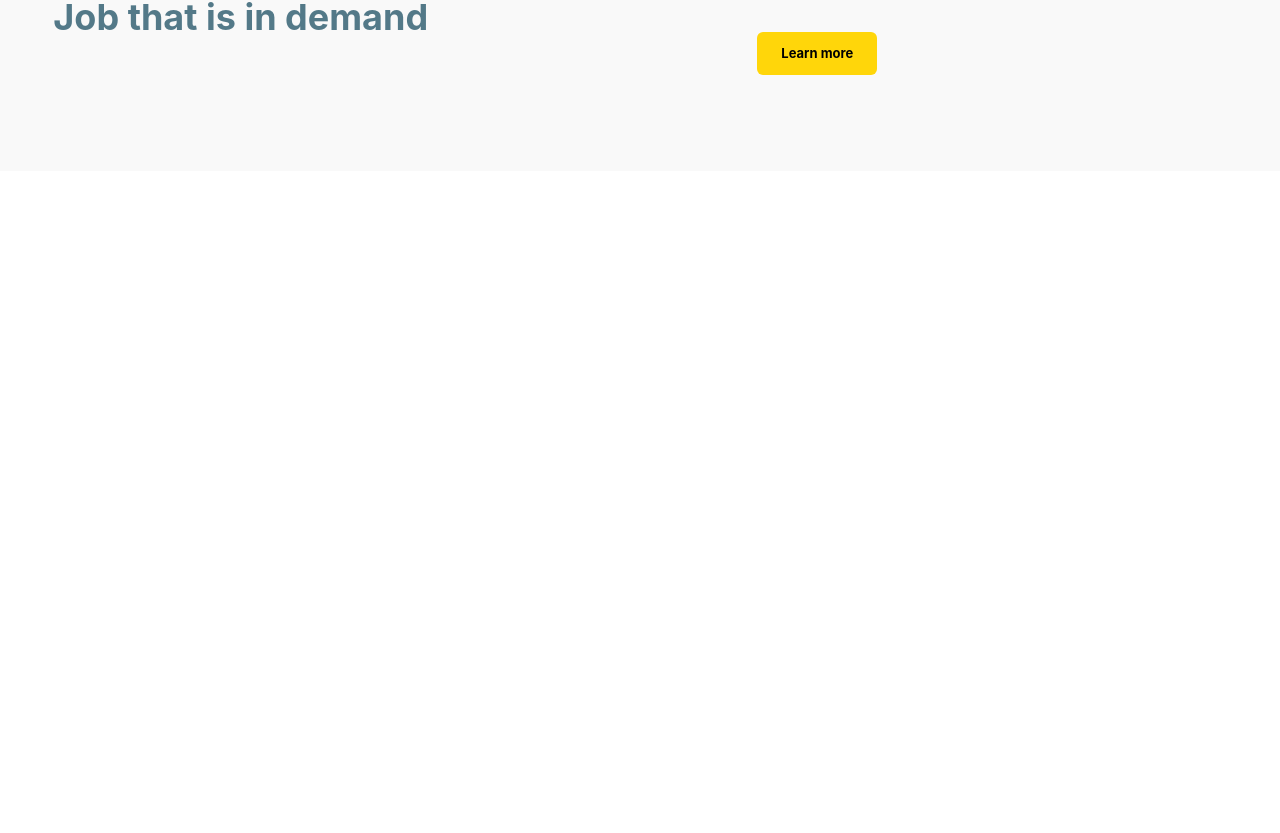
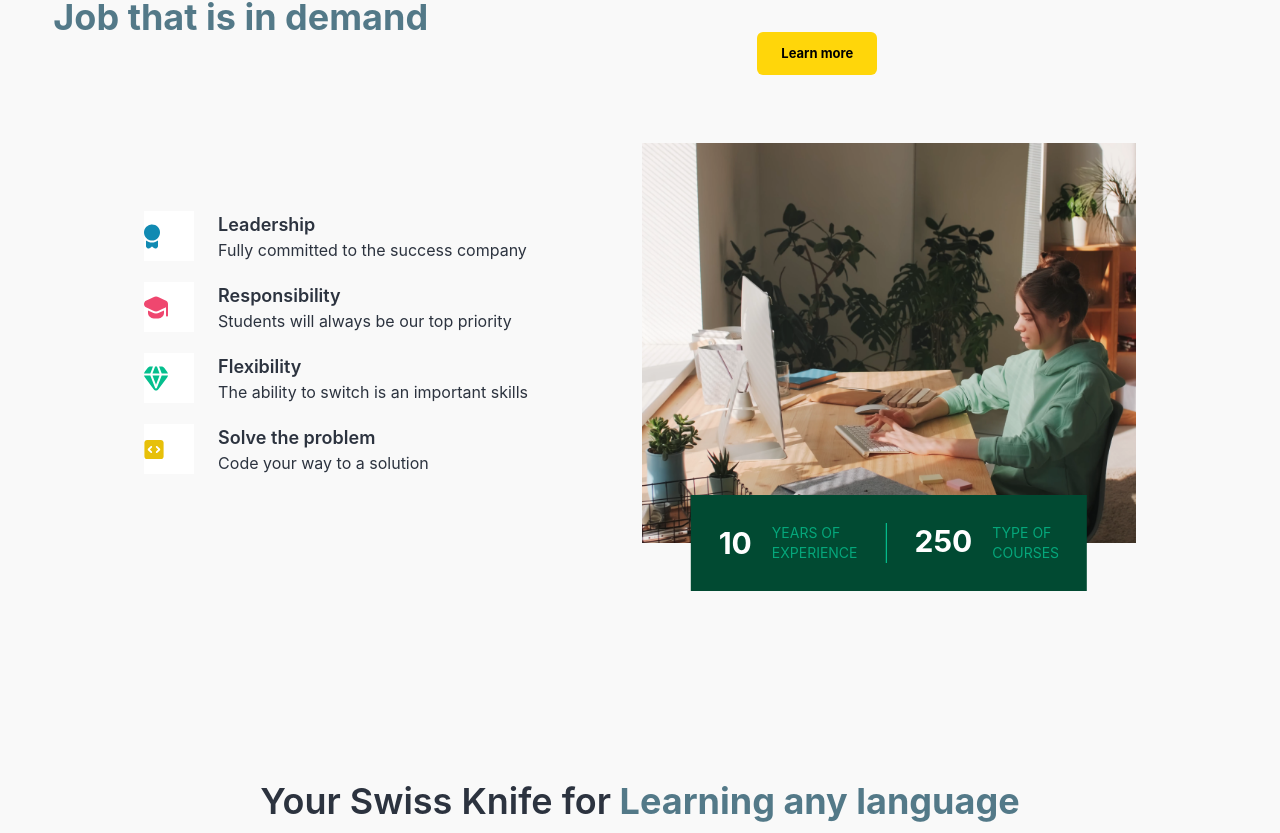
Before and after one commit to amanraooo/StudyNotion_Prac, a React (Create React App) app: page / in a window 1280 px wide. Shown: the part 1964-2797 px from the top of the page. Before the commit the page ends 2135 px from the top, so only its background shows below. Built offline with nearby package versions, Linux system fonts and the light colour scheme.

Commit message:
timeline section

```diff
--- a/src/components/core/HomePage/LearningLanguageSection.jsx
+++ b/src/components/core/HomePage/LearningLanguageSection.jsx
@@ -1,9 +1,46 @@
 import React from 'react'
+import HighlightText from './HighlightText';
+import know_your_progress from '../../../assets/Images/Know_your_progress.png'
+import Compare_with_others from "../../../assets/Images/Compare_with_others.svg";
+import Plan_your_lessons from "../../../assets/Images/Plan_your_lessons.svg";
+import CTAButton from "../../../components/core/HomePage/Button";
 
 const LearningLanguageSection = () => {
   return (
-    <div>
+    <div className='mt-[130px]'>
+      <div className='flex flex-col gap-5 items-center'>
 
+      <div className='text-4xl font-semibold text-center'>
+        Your Swiss Knife for
+        <HighlightText text={"Learning any language"}/>
+
+      </div>
+
+      <div className='text-center text-richblack-600 mt-1 mx-auto text-base font-medium w-[64%]'>
+Using spin making learning multiple languages easy. with 20+ languages realistic voice-over, progress tracking, custom schedule and more.
+      </div>
+
+      <div className='flex flex-row items-center justify-center mt-5 '>
+        <img
+        src={know_your_progress}       alt="know_your_progress"
+        className='object-contain -mr-32'
+        />
+        <img
+        src={Compare_with_others}       alt="Compare_with_others"
+        className='object-contain'
+        />
+        <img
+        src={Plan_your_lessons}       alt="Plan_your_lessons"
+        className='object-contain -ml-36'
+        />
+      </div>
+
+      <div className='w-fit'>
+        <CTAButton active={true} linkto={'/signup'}>
+          <div>Learn more</div>
+        </CTAButton>
+      </div>
+      </div>
     </div>
   )
 }
--- a/src/components/core/HomePage/TimelineSection.jsx
+++ b/src/components/core/HomePage/TimelineSection.jsx
@@ -1,11 +1,83 @@
-import React from 'react'
+import React from "react";
+import Logo1 from "../../../assets/TimeLineLogo/Logo1.svg";
+import Logo2 from "../../../assets/TimeLineLogo/Logo2.svg";
+import Logo3 from "../../../assets/TimeLineLogo/Logo3.svg";
+import Logo4 from "../../../assets/TimeLineLogo/Logo4.svg";
+import timelineImage from "../../../assets/Images/TimelineImage.png";
+
+const timeline = [
+  {
+    Logo: Logo1,
+    heading: "Leadership",
+    Description: "Fully committed to the success company",
+  },
+  {
+    Logo: Logo2,
+    heading: "Responsibility",
+    Description: "Students will always be our top priority",
+  },
+  {
+    Logo: Logo3,
+    heading: "Flexibility",
+    Description: "The ability to switch is an important skills",
+  },
+  {
+    Logo: Logo4,
+    heading: "Solve the problem",
+    Description: "Code your way to a solution",
+  },
+];
 
 const TimelineSection = () => {
   return (
     <div>
+      <div className="flex flex-col lg:flex-row gap-20 mb-20 items-center">
+        {/* part 1 */}
+        <div className="w-[45%] flex flex-col gap-5 ">
+          {timeline.map((element, index) => {
+            return (
+              <div className="flex flex-row gap-6" key={index}>
+                <div className="w-[50px] h-[50px] bg-white flex items-center">
+                  <img src={element.Logo} />
+                </div>
+                <div>
+                  <h2 className="font-semibold text-[18px]">
+                    {element.heading}
+                  </h2>
 
+                  <p className="text-base">{element.Description}</p>
+                </div>
+              </div>
+            );
+          })}
+        </div>
+
+        {/* part 2 */}
+        <div className="relative shadow-blue-200">
+          <img
+            src={timelineImage}
+            alt="timelineImage"
+            className="shadow-white object-cover h-[400px]"
+          />
+
+          <div className="absolute bg-caribbeangreen-700 flex flex-row text-white uppercase py-7 left-[50%] translate-x-[-50%] translate-y-[-50%]">
+            <div className="flex flex-row gap-5 items-center border-r border-caribbeangreen-100 px-7">
+              <p className="text-3xl font-bold">10</p>
+              <p className="text-caribbeangreen-300 text-sm">Years of Experience</p>
+
+            </div>
+
+            <div className="flex gap-5 items center px-7">
+              <p className="text-3xl font-bold">250</p>
+              <p className="text-caribbeangreen-300 text-sm">Type of courses</p>
+
+            </div>
+
+          </div>
+        </div>
+      </div>
     </div>
-  )
-}
+  );
+};
 
-export default TimelineSection
+export default TimelineSection;
```
